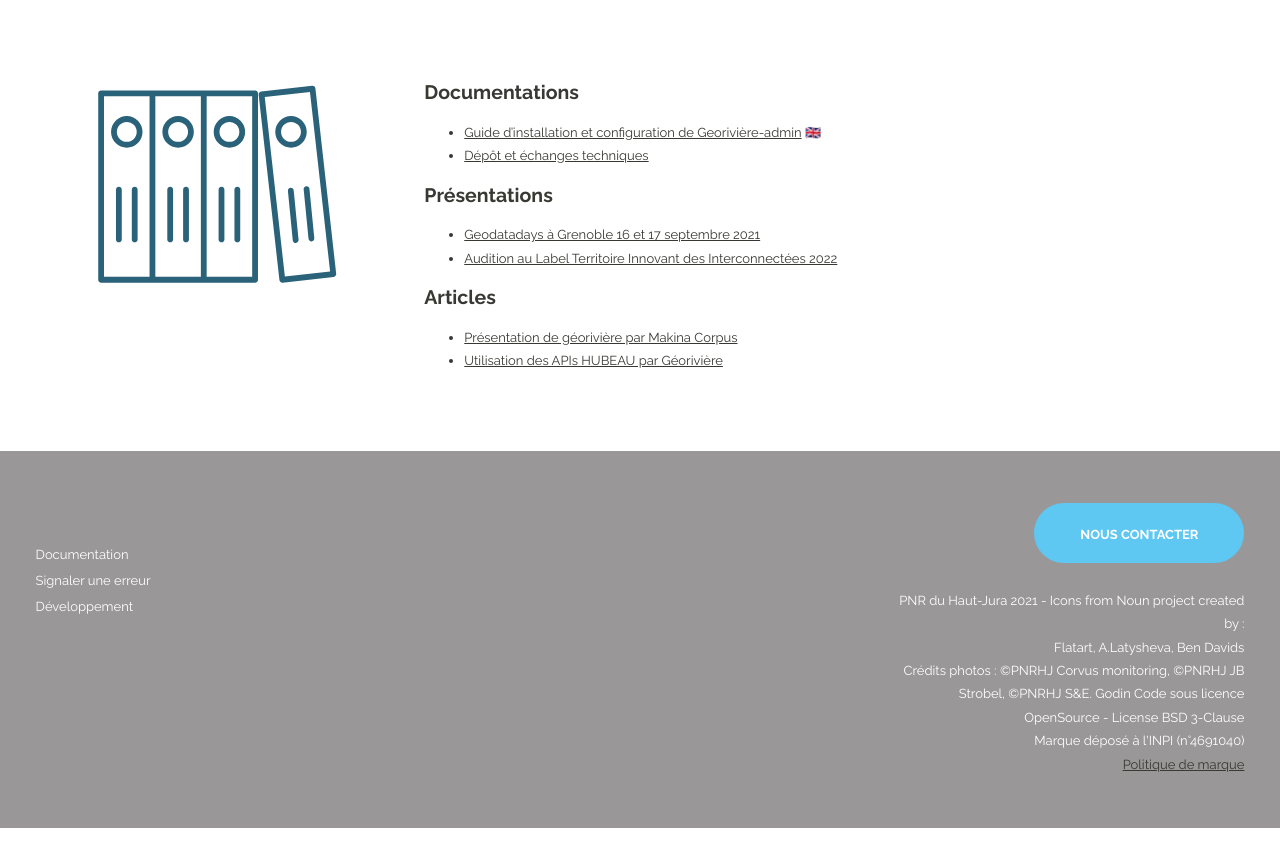
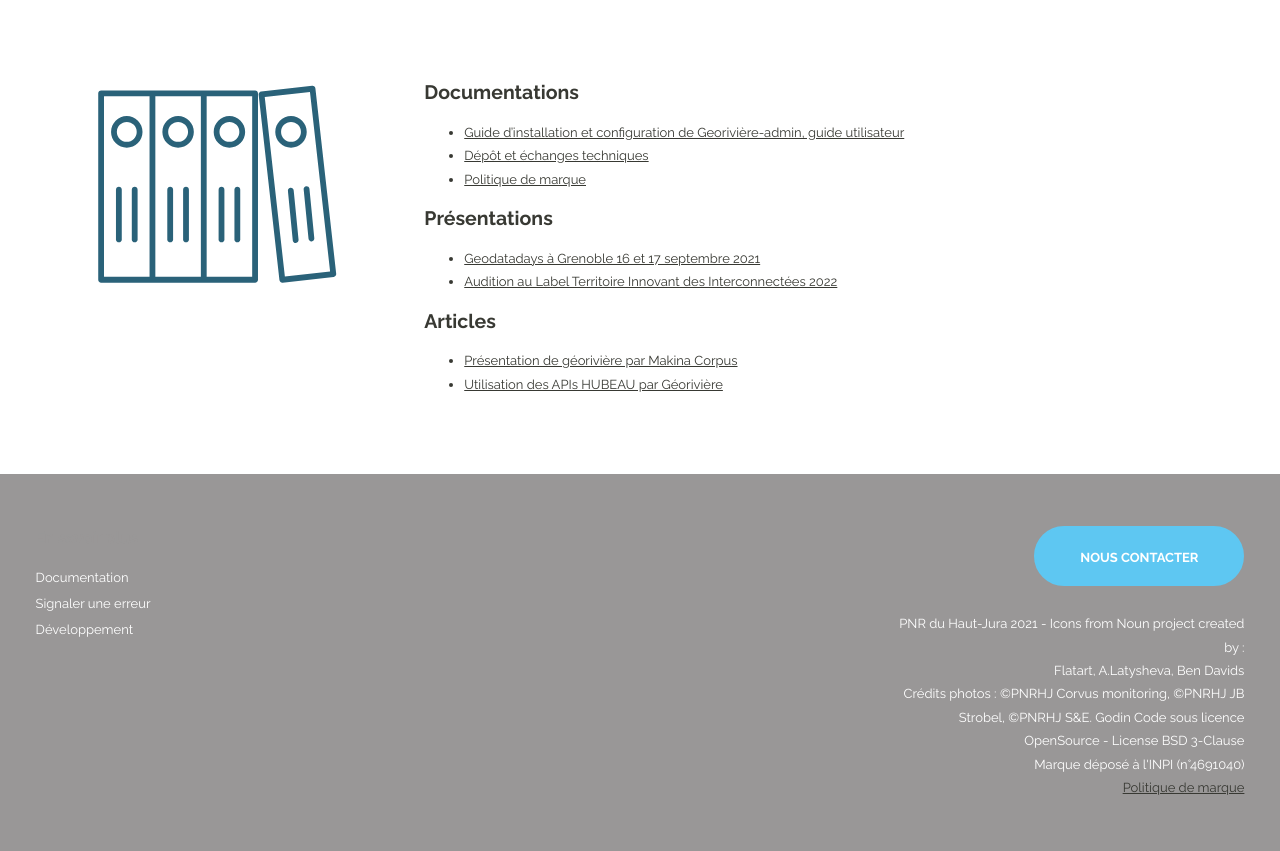
Before and after one commit to Georiviere/website, a Jekyll site: the page built from ressources.html, in a window 1280 px wide. Shown: the part 316-1167 px from the top of the page. Built offline with Jekyll 4.4.1, drawn with Linux system fonts in a browser that asks for light colours; before the commit the page ends 1144 px from its top, so only the background shows below that.

Commit message:
Update ressources.md

```diff
--- a/_includes/ressources.md
+++ b/_includes/ressources.md
@@ -1,7 +1,8 @@
 ## Documentations
 
-- [Guide d'installation et configuration de Georivière-admin](https://georiviere.readthedocs.io/en/stable/) 🇬🇧
+- [Guide d'installation et configuration de Georivière-admin, guide utilisateur](https://georiviere.readthedocs.io/en/stable/)
 - [Dépôt et échanges techniques](https://github.com/Georiviere/Georiviere-admin)
+- [Politique de marque](https://github.com/Georiviere/Georiviere-admin/blob/master/docs/Georiviere-politiquemarque--1.0.pdf)
 
 ## Présentations
 
```
